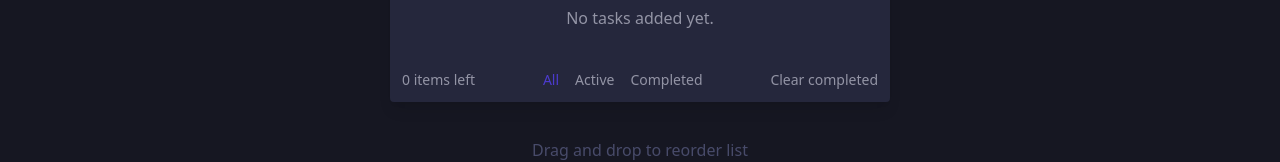
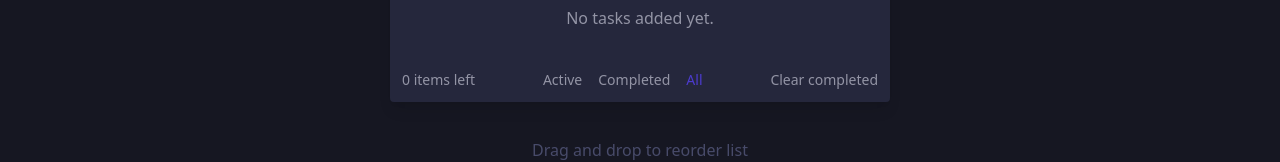
Before and after one commit to enzomazzariol/todo-app, a React (Vite) app: page / in a window 1280 px wide. Shown: the part 338-500 px from the top of the page. Built offline with nearby package versions, Linux system fonts and the light colour scheme.

Commit message:
manejo de filto, aun falta terminarlo

```diff
--- a/src/App.jsx
+++ b/src/App.jsx
@@ -1,5 +1,7 @@
 /* eslint-disable react/react-in-jsx-scope */
 import { useState } from "react";
+import Task from "./components/task";
+import TaskState from "./components/TaskState";
 
 function App() {
   const [theme, setTheme] = useState("darkTheme");
@@ -39,7 +41,25 @@ function App() {
 
   const completeTask = (id) =>{
     setTask(task.map(task => task.id === id ? {...task, completed: !task.completed} : task))
+  }
 
+  const filterTasks = (filter) => {
+    switch (filter) {
+      case "Active":
+        return task.filter((task) => !task.completed);
+
+      case "Completed":
+        return task.filter((task) => task.completed);
+
+      case "All":
+      default:
+        return task;
+    }
+  }
+
+  const handlerFilter = (newFilter) => {
+    setFilter(newFilter);
+    setTask(filterTasks(newFilter));
   }
 
   return (
@@ -90,29 +110,7 @@ function App() {
           <ul className="w-full rounded">
             {task.length > 0 ? (
               task.map((t) => (
-                <>
-                  <li
-                    key={t.id}
-                    className={`w-full py-2 ${toDoColor} mb-2 flex gap-4  text-light-grayish-blue-dark
-                    ${t.completed ? "line-through text-very-dark-grayish-blue opacity-75" : ""}`}
-                  >
-                    <button
-                      className={`border border-dark-grayish-blue-dark rounded-full w-6 h-6 flex items-center justify-center
-                         ${t.completed ? "bg-gradient-to-r from-blue-custom to-purple-custom border-0" : "bg-transparent"}`}
-                      onClick={() => completeTask(t.id)}
-                    >
-                      {t.completed && (
-                        <img
-                          src="images/icon-check.svg"
-                          alt="icon check"
-                          className="w-3 h-3"
-                        />
-                      )}
-                    </button>
-                    {t.text}
-                  </li>
-                  <div className="w-full bg-very-dark-grayish-blue-alt opacity-70 h-[1.5px] mb-2" />
-                </>
+                <Task key={t.id} t={t} completeTask={completeTask} />
               ))
             ) : (
               <p className="text-center text-dark-grayish-blue my-6">
@@ -124,34 +122,9 @@ function App() {
           <div className="flex justify-between items-center mt-4 font-medium text-sm text-dark-grayish-blue w-full">
             <p className="flex-shrink-1">{task.length} items left</p>
             <div className="flex gap-4 justify-center mx-auto">
-              <button
-                onClick={() => setFilter("All")}
-                className={`hover:text-white duration-500 ${
-                  filter === "All" ? "text-purple" : "text-dark-grayish-blue"
-                }`}
-              >
-                All
-              </button>
-
-              <button
-                onClick={() => setFilter("Active")}
-                className={`hover:text-white duration-500 ${
-                  filter === "Active" ? "text-purple" : "text-dark-grayish-blue"
-                }`}
-              >
-                Active
-              </button>
-
-              <button
-                onClick={() => setFilter("Completed")}
-                className={`hover:text-white duration-500 ${
-                  filter === "Completed"
-                    ? "text-purple"
-                    : "text-dark-grayish-blue"
-                }`}
-              >
-                Completed
-              </button>
+              <TaskState setFilter={handlerFilter} filter={filter} text="Active" />
+              <TaskState setFilter={handlerFilter} filter={filter} text="Completed" />
+              <TaskState setFilter={handlerFilter} filter={filter} text="All" />
             </div>
             <button className="flex-shrink-1" onClick={deleteTask}>
               Clear completed
--- /dev/null
+++ b/src/components/TaskState.jsx
@@ -0,0 +1,17 @@
+/* eslint-disable no-undef */
+/* eslint-disable react/react-in-jsx-scope */
+
+
+// eslint-disable-next-line react/prop-types
+export default function TaskState({setFilter, filter, text}) {
+    return (
+        <button
+        onClick={() => setFilter(text)}
+        className={`hover:text-white duration-300 ${
+            filter === text ? "text-purple" : "text-dark-grayish-blue"
+        }`}
+        >
+        {text}
+        </button>
+    )
+}
--- /dev/null
+++ b/src/components/task.jsx
@@ -0,0 +1,30 @@
+/* eslint-disable react/prop-types */
+/* eslint-disable react/react-in-jsx-scope */
+
+export default function Task({ t, completeTask }) {
+  return (
+    <>
+      <li
+        key={t.id}
+        className={`w-full py-2 mb-2 flex gap-4 text-light-grayish-blue-dark
+                    ${t.completed ? "line-through text-very-dark-grayish-blue opacity-75" : ""}`}
+      >
+        <button
+          className={`border border-dark-grayish-blue-dark rounded-full w-6 h-6 flex items-center justify-center
+                         ${t.completed ? "bg-gradient-to-r from-blue-custom to-purple-custom border-0" : "bg-transparent"}`}
+          onClick={() => completeTask(t.id)}
+        >
+          {t.completed && (
+            <img
+              src="images/icon-check.svg"
+              alt="icon check"
+              className="w-3 h-3"
+            />
+          )}
+        </button>
+        {t.text}
+      </li>
+      <div className="w-full bg-very-dark-grayish-blue-alt opacity-70 h-[1.5px] mb-2" />
+    </>
+  );
+}
```
